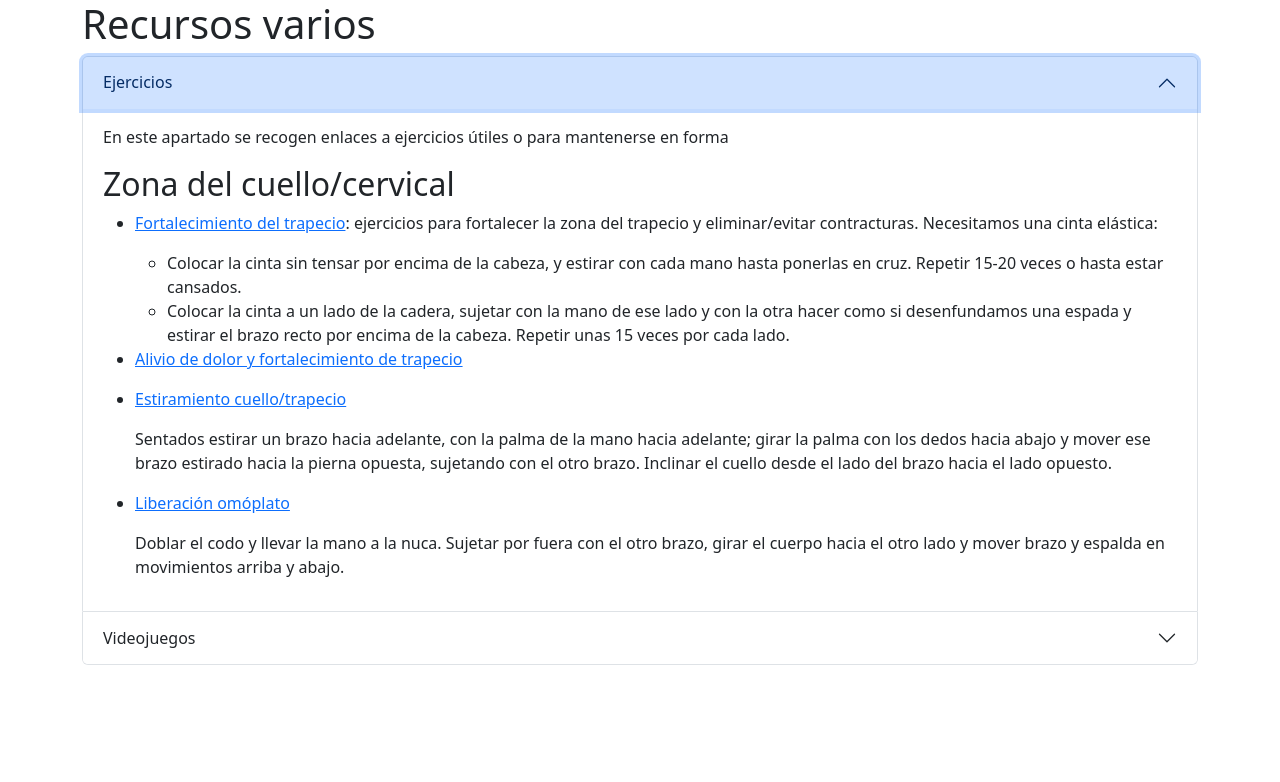
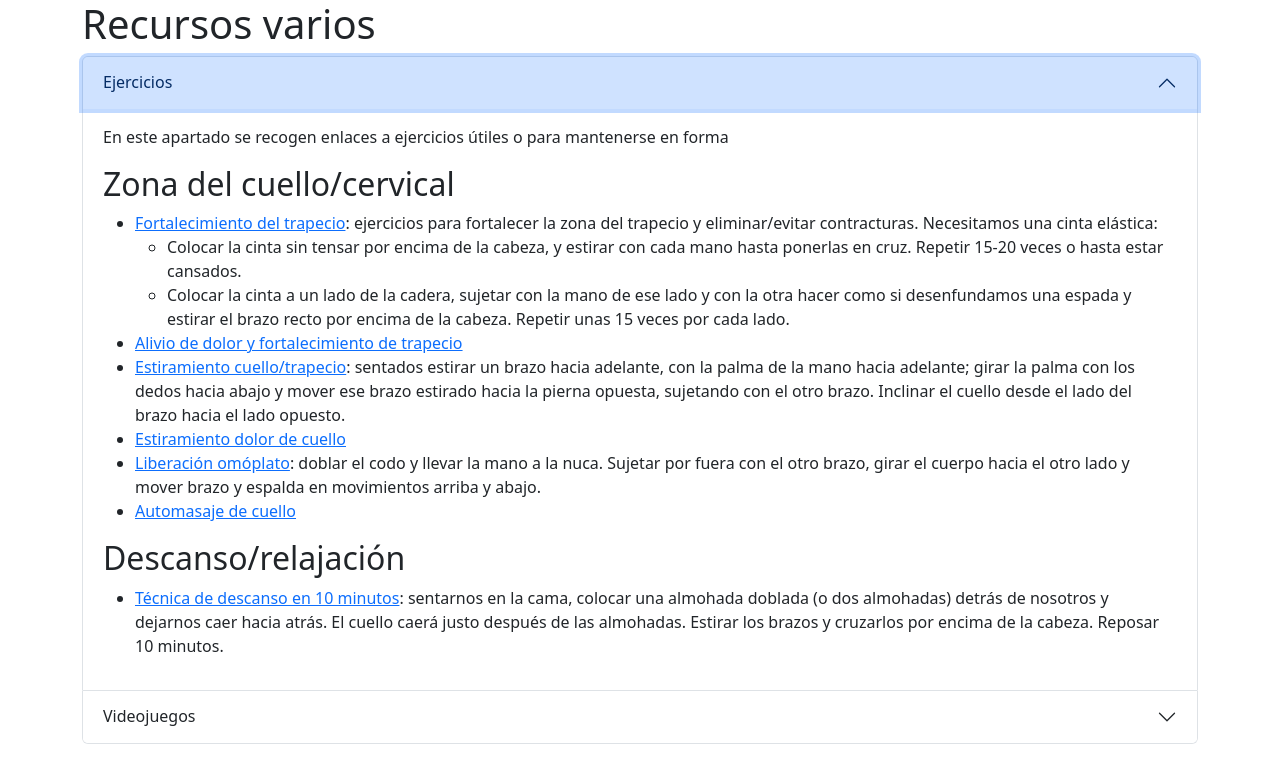
Before and after one commit to nachoiborraIES/varios, a plain HTML site: page index.html in a window 1280 px wide. Both pictures are taken after a click on the button "Ejercicios". Drawn offline with nearby package versions, Linux system fonts and the light colour scheme.

Commit message:
más ejercicios cuello

```diff
--- a/index.html
+++ b/index.html
@@ -27,20 +27,25 @@
                     <h2>Zona del cuello/cervical</h2>
 
                     <ul>
-                        <li><p><a href="https://www.facebook.com/reel/784419471356989" target="_blank">Fortalecimiento del trapecio</a>: ejercicios para fortalecer la zona del trapecio y eliminar/evitar contracturas. Necesitamos una cinta elástica:</p>
+                        <li><a href="https://www.facebook.com/reel/784419471356989" target="_blank">Fortalecimiento del trapecio</a>: ejercicios para fortalecer la zona del trapecio y eliminar/evitar contracturas. Necesitamos una cinta elástica:
                             <ul>
                                 <li>Colocar la cinta sin tensar por encima de la cabeza, y estirar con cada mano hasta ponerlas en cruz. Repetir 15-20 veces o hasta estar cansados.</li>
                                 <li>Colocar la cinta a un lado de la cadera, sujetar con la mano de ese lado y con la otra hacer como si desenfundamos una espada y estirar el brazo recto por encima de la cabeza. Repetir unas 15 veces por cada lado.</li>
                             </ul>
                         </li>
-                        <li><p><a href="https://www.youtube.com/watch?v=WfACkJcvMrY" target="_blank">Alivio de dolor y fortalecimiento de trapecio</a></p></li>
-                        <li><p><a href="https://www.facebook.com/reel/2047171192797869" target="_blank">Estiramiento cuello/trapecio</a></p>
-                            <p>Sentados estirar un brazo hacia adelante, con la palma de la mano hacia adelante; girar la palma con los dedos hacia abajo y mover ese brazo estirado hacia la pierna opuesta, sujetando con el otro brazo. Inclinar el cuello desde el lado del brazo hacia el lado opuesto.</p>
-                        </li>
-                        <li><p><a href="https://www.facebook.com/reel/26380671984895894" target="_blank">Liberación omóplato</a></p>
-                            <p>Doblar el codo y llevar la mano a la nuca. Sujetar por fuera con el otro brazo, girar el cuerpo hacia el otro lado y mover brazo y espalda en movimientos arriba y abajo.</p>
-                        </li>
+                        <li><a href="https://www.youtube.com/watch?v=WfACkJcvMrY" target="_blank">Alivio de dolor y fortalecimiento de trapecio</a></li>
+                        <li><a href="https://www.facebook.com/reel/2047171192797869" target="_blank">Estiramiento cuello/trapecio</a>: sentados estirar un brazo hacia adelante, con la palma de la mano hacia adelante; girar la palma con los dedos hacia abajo y mover ese brazo estirado hacia la pierna opuesta, sujetando con el otro brazo. Inclinar el cuello desde el lado del brazo hacia el lado opuesto.</li>
+                        <li><a href="https://www.facebook.com/reel/1212015134376912" target="_blank">Estiramiento dolor de cuello</a></li>
+                        <li><a href="https://www.facebook.com/reel/26380671984895894" target="_blank">Liberación omóplato</a>: doblar el codo y llevar la mano a la nuca. Sujetar por fuera con el otro brazo, girar el cuerpo hacia el otro lado y mover brazo y espalda en movimientos arriba y abajo.</li>
+                        <li><a href="https://www.facebook.com/reel/903706745884092" target="_blank">Automasaje de cuello</a></li>
                     </ul>
+
+                    <h2>Descanso/relajación</h2>
+
+                    <ul>
+                        <li><a href="https://www.facebook.com/reel/25456886467279422" target="_blank">Técnica de descanso en 10 minutos</a>: sentarnos en la cama, colocar una almohada doblada (o dos almohadas) detrás de nosotros y dejarnos caer hacia atrás. El cuello caerá justo después de las almohadas. Estirar los brazos y cruzarlos por encima de la cabeza. Reposar 10 minutos.</li>
+                    </ul>
+
                   </div>
                 </div>
             </div>
```
